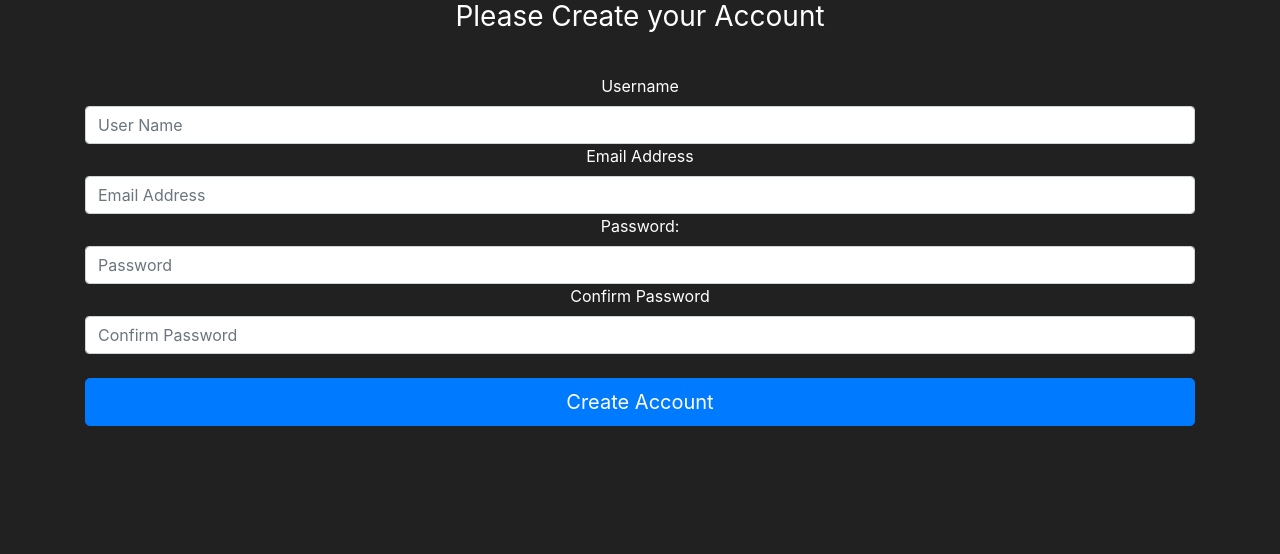
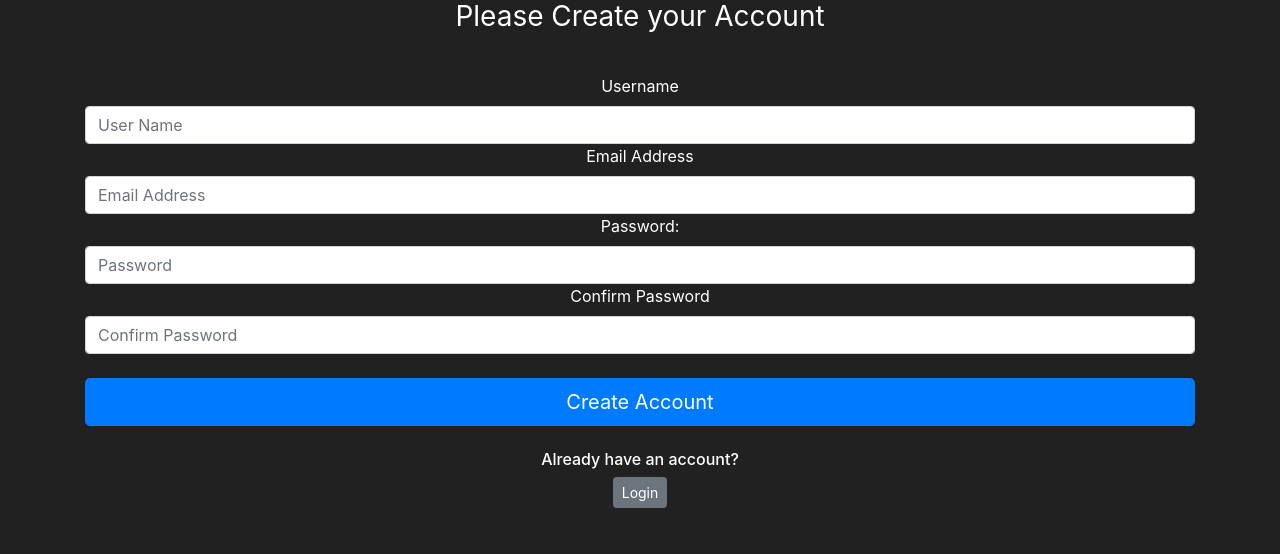
Before and after one commit to UkrainianProgrammer/Market, a Flask app: page /register in a window 1280 px wide. Shown: the part 56-610 px from the top of the page. Run offline with Flask 3, Linux system fonts and the light colour scheme; some libraries are stand-ins or nearby versions.

Commit message:
Added a login button for register

```diff
--- a/market/templates/login.html
+++ b/market/templates/login.html
@@ -24,7 +24,6 @@
 
             <br>
 
-
             <div class="checkbox mb-3">
                <h6>Do not have an account?</h6>
                <a class="btn btn-sm btn-secondary" href="{{ url_for('register_page') }}">Register</a>
--- a/market/templates/register.html
+++ b/market/templates/register.html
@@ -27,6 +27,13 @@
             <br>
 
             {{ form.submit(class="btn btn-lg btn-block btn-primary") }}
+
+            <br>
+
+            <div class="checkbox mb-3">
+                <h6>Already have an account?</h6>
+                <a class="btn btn-sm btn-secondary" href="{{ url_for('login_page') }}">Login</a>
+             </div>
         </form>
     </div>
 </body>
```
